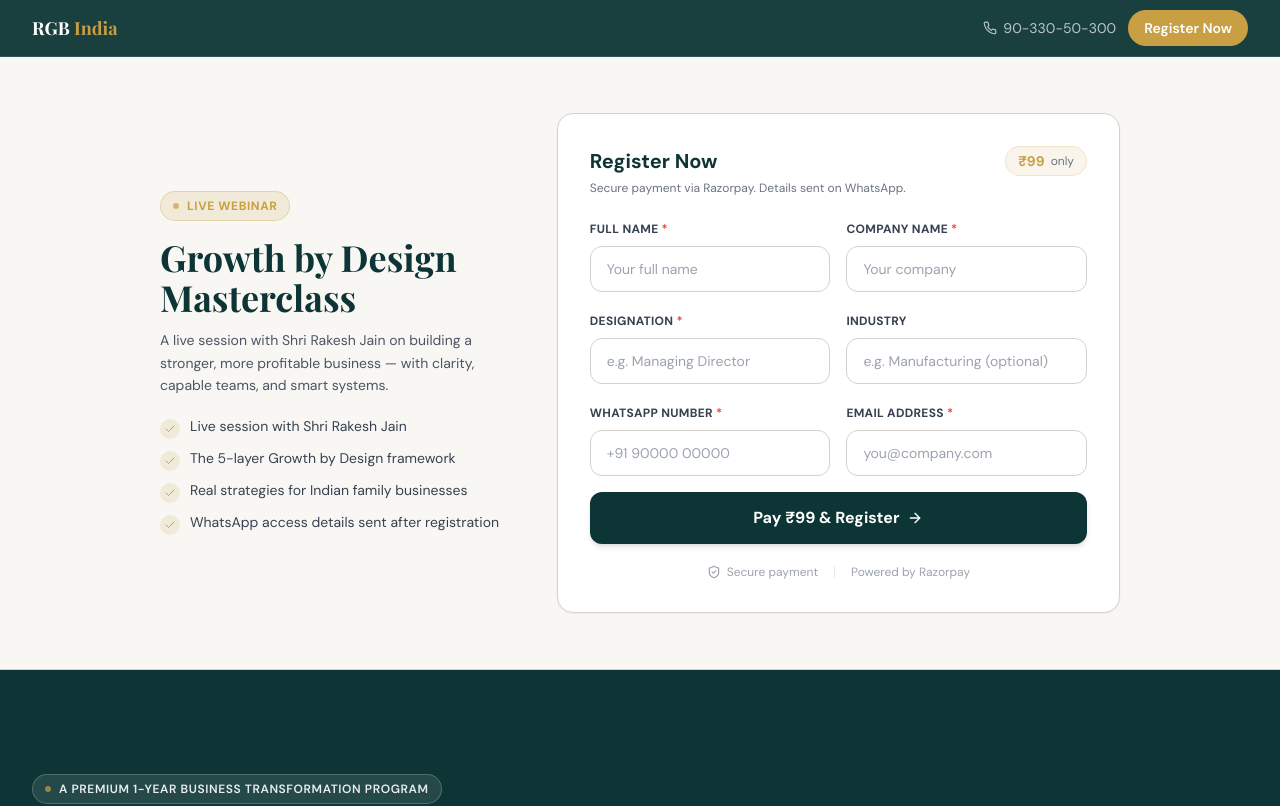
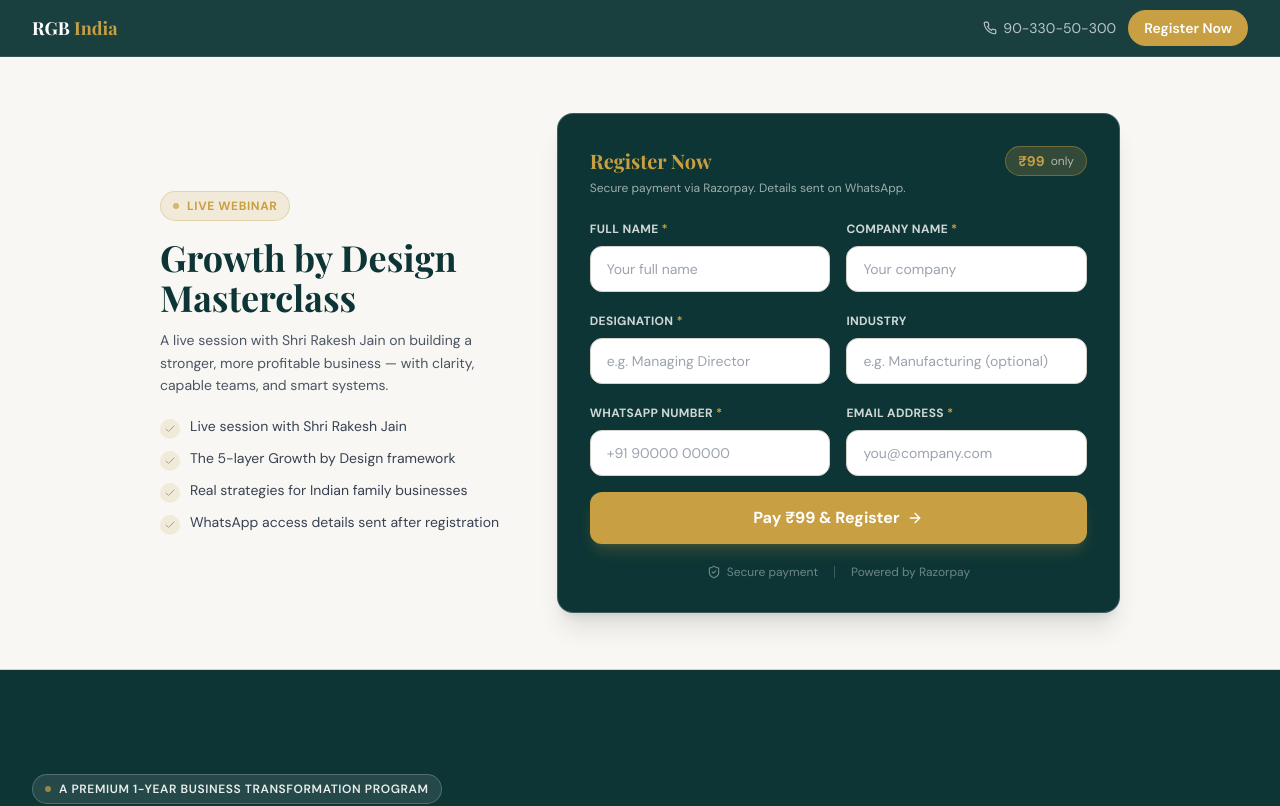
Before and after one commit to Aryan2145/gbdwebinar, a Next.js app: page / in a window 1280 px wide. Shown: the top 806 px of the page. Built offline with nearby package versions, Linux system fonts and the light colour scheme.

Commit message:
Style form card: dark green bg, gold headings and button

```diff
--- a/src/pages/index.tsx
+++ b/src/pages/index.tsx
@@ -301,7 +301,7 @@ export default function Home() {
 
               {/* Right: Form */}
               <div className="lg:col-span-3">
-                <div className="bg-white rounded-2xl border border-[#D5D2CB] shadow-sm p-6 md:p-8">
+                <div className="bg-[#0D3535] rounded-2xl border border-white/20 shadow-xl p-6 md:p-8">
                   <AnimatePresence mode="wait">
                     {paySuccess ? (
                       <motion.div
@@ -310,20 +310,20 @@ export default function Home() {
                         animate={{ opacity: 1, scale: 1 }}
                         className="text-center py-8"
                       >
-                        <div className="w-16 h-16 bg-green-100 rounded-full flex items-center justify-center mx-auto mb-4">
-                          <CheckCircle2 className="w-8 h-8 text-green-600" />
+                        <div className="w-16 h-16 bg-[#C8A043]/20 rounded-full flex items-center justify-center mx-auto mb-4">
+                          <CheckCircle2 className="w-8 h-8 text-[#C8A043]" />
                         </div>
                         <h3
                           style={{ fontFamily: "'Playfair Display', serif" }}
-                          className="text-2xl font-bold text-[#0D3535] mb-2"
+                          className="text-2xl font-bold text-[#C8A043] mb-2"
                         >
                           You&apos;re Registered!
                         </h3>
-                        <p className="text-gray-600 text-sm mb-1">Your payment of <strong>₹99</strong> is confirmed.</p>
-                        <p className="text-gray-600 text-sm mb-6">
+                        <p className="text-white/70 text-sm mb-1">Your payment of <strong className="text-white">₹99</strong> is confirmed.</p>
+                        <p className="text-white/70 text-sm mb-6">
                           Webinar access details will be sent to your WhatsApp number shortly.
                         </p>
-                        <div className="inline-flex items-center gap-2 px-4 py-2 rounded-full bg-green-50 border border-green-200 text-green-700 text-xs font-semibold">
+                        <div className="inline-flex items-center gap-2 px-4 py-2 rounded-full bg-[#C8A043]/20 border border-[#C8A043]/40 text-[#C8A043] text-xs font-semibold">
                           <ShieldCheck className="w-4 h-4" /> Payment Verified &amp; Confirmed
                         </div>
                       </motion.div>
@@ -331,20 +331,25 @@ export default function Home() {
                       <motion.div key="form" initial={{ opacity: 0 }} animate={{ opacity: 1 }} exit={{ opacity: 0 }}>
                         <div className="mb-5">
                           <div className="flex items-center justify-between mb-1">
-                            <h3 className="text-xl font-bold text-[#0D3535]">Register Now</h3>
-                            <div className="flex items-center gap-1.5 px-3 py-1 rounded-full bg-[#C8A043]/10 border border-[#C8A043]/20">
+                            <h3
+                              style={{ fontFamily: "'Playfair Display', serif" }}
+                              className="text-xl font-bold text-[#C8A043]"
+                            >
+                              Register Now
+                            </h3>
+                            <div className="flex items-center gap-1.5 px-3 py-1 rounded-full bg-[#C8A043]/20 border border-[#C8A043]/40">
                               <span className="text-[#C8A043] font-black text-sm">₹99</span>
-                              <span className="text-gray-500 text-xs">only</span>
+                              <span className="text-white/60 text-xs">only</span>
                             </div>
                           </div>
-                          <p className="text-gray-500 text-xs">Secure payment via Razorpay. Details sent on WhatsApp.</p>
+                          <p className="text-white/60 text-xs">Secure payment via Razorpay. Details sent on WhatsApp.</p>
                         </div>
 
                         <form onSubmit={handlePaySubmit} className="space-y-4">
                           <div className="grid sm:grid-cols-2 gap-4">
                             <div className="space-y-1.5">
-                              <label className="text-xs font-bold text-gray-700 uppercase tracking-wide">
-                                Full Name <span className="text-red-500">*</span>
+                              <label className="text-xs font-bold text-white/80 uppercase tracking-wide">
+                                Full Name <span className="text-[#C8A043]">*</span>
                               </label>
                               <input
                                 value={payName}
@@ -355,8 +360,8 @@ export default function Home() {
                               />
                             </div>
                             <div className="space-y-1.5">
-                              <label className="text-xs font-bold text-gray-700 uppercase tracking-wide">
-                                Company Name <span className="text-red-500">*</span>
+                              <label className="text-xs font-bold text-white/80 uppercase tracking-wide">
+                                Company Name <span className="text-[#C8A043]">*</span>
                               </label>
                               <input
                                 value={payCompany}
@@ -369,8 +374,8 @@ export default function Home() {
 
                           <div className="grid sm:grid-cols-2 gap-4">
                             <div className="space-y-1.5">
-                              <label className="text-xs font-bold text-gray-700 uppercase tracking-wide">
-                                Designation <span className="text-red-500">*</span>
+                              <label className="text-xs font-bold text-white/80 uppercase tracking-wide">
+                                Designation <span className="text-[#C8A043]">*</span>
                               </label>
                               <input
                                 value={payDesignation}
@@ -380,7 +385,7 @@ export default function Home() {
                               />
                             </div>
                             <div className="space-y-1.5">
-                              <label className="text-xs font-bold text-gray-700 uppercase tracking-wide">
+                              <label className="text-xs font-bold text-white/80 uppercase tracking-wide">
                                 Industry
                               </label>
                               <input
@@ -394,8 +399,8 @@ export default function Home() {
 
                           <div className="grid sm:grid-cols-2 gap-4">
                             <div className="space-y-1.5">
-                              <label className="text-xs font-bold text-gray-700 uppercase tracking-wide">
-                                WhatsApp Number <span className="text-red-500">*</span>
+                              <label className="text-xs font-bold text-white/80 uppercase tracking-wide">
+                                WhatsApp Number <span className="text-[#C8A043]">*</span>
                               </label>
                               <input
                                 value={payWhatsapp}
@@ -407,8 +412,8 @@ export default function Home() {
                               />
                             </div>
                             <div className="space-y-1.5">
-                              <label className="text-xs font-bold text-gray-700 uppercase tracking-wide">
-                                Email Address <span className="text-red-500">*</span>
+                              <label className="text-xs font-bold text-white/80 uppercase tracking-wide">
+                                Email Address <span className="text-[#C8A043]">*</span>
                               </label>
                               <input
                                 value={payEmail}
@@ -422,7 +427,7 @@ export default function Home() {
                           </div>
 
                           {payError && (
-                            <p className="text-red-500 text-xs bg-red-50 border border-red-200 rounded-lg px-3 py-2">
+                            <p className="text-red-300 text-xs bg-red-900/30 border border-red-400/30 rounded-lg px-3 py-2">
                               {payError}
                             </p>
                           )}
@@ -430,7 +435,7 @@ export default function Home() {
                           <button
                             type="submit"
                             disabled={payLoading}
-                            className="w-full py-3.5 bg-[#0D3535] text-white rounded-xl font-bold text-base hover:bg-[#0D3535]/90 hover:-translate-y-0.5 transition-all duration-200 disabled:opacity-60 disabled:cursor-not-allowed disabled:translate-y-0 shadow-md flex items-center justify-center gap-2"
+                            className="w-full py-3.5 bg-[#C8A043] text-white rounded-xl font-bold text-base hover:bg-[#C8A043]/90 hover:-translate-y-0.5 transition-all duration-200 disabled:opacity-60 disabled:cursor-not-allowed disabled:translate-y-0 shadow-lg shadow-[#C8A043]/20 flex items-center justify-center gap-2"
                           >
                             {payLoading ? (
                               <><Loader2 className="w-4 h-4 animate-spin" /> Processing...</>
@@ -440,11 +445,11 @@ export default function Home() {
                           </button>
 
                           <div className="flex items-center justify-center gap-4 pt-1">
-                            <div className="flex items-center gap-1.5 text-gray-400 text-xs">
+                            <div className="flex items-center gap-1.5 text-white/40 text-xs">
                               <ShieldCheck className="w-3.5 h-3.5" /> Secure payment
                             </div>
-                            <div className="w-px h-3 bg-gray-200" />
-                            <div className="text-gray-400 text-xs">Powered by Razorpay</div>
+                            <div className="w-px h-3 bg-white/20" />
+                            <div className="text-white/40 text-xs">Powered by Razorpay</div>
                           </div>
                         </form>
                       </motion.div>
```
